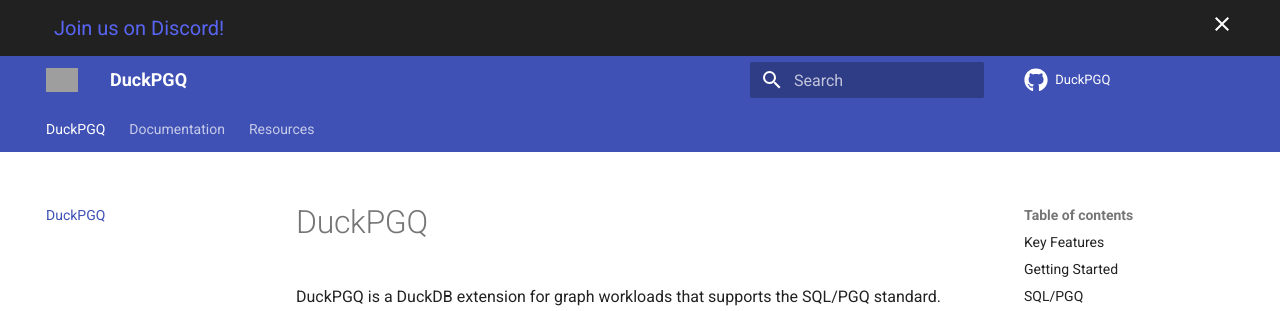
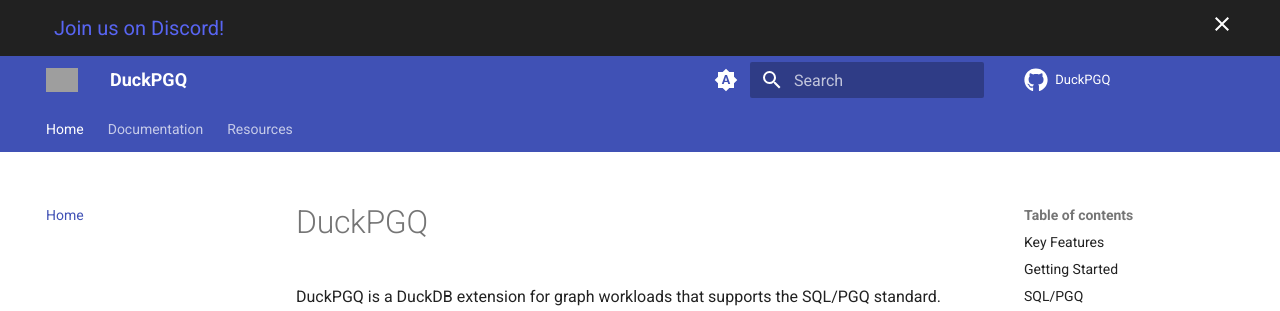
Before and after one commit to Dtenwolde/duckpgq-docs, an MkDocs documentation site: the page built from docs/index.md, in a window 1280 px wide. Shown: the top 311 px of the page. Built offline with MkDocs 1.6.1 and Material for MkDocs 9.7.7, drawn with Linux system fonts in a browser that asks for light colours; nearby versions of some CDN libraries; comment, search, counter and statistics services are not loaded; grey boxes are pictures that could not be loaded.

Commit message:
Add page description. Dark/light mode. Fix incorrect link

````diff
--- a/docs/index.md
+++ b/docs/index.md
@@ -37,7 +37,7 @@ load duckpgq;
 
 See the official [DuckPGQ community page](https://community-extensions.duckdb.org/extensions/duckpgq.html) for more information.
 
-For older DuckDB versions, please see [Loading DuckPGQ](loading.md).
+For older DuckDB versions, please see [Loading DuckPGQ](documentation/loading.md).
 
 ## SQL/PGQ
 
@@ -94,7 +94,7 @@ Finally, once we are done with our property graph, we can drop it:
 DROP PROPERTY GRAPH snb;
 ```
 
-For more information on SQL/PGQ, please see the dedicated page explaining [SQL/PGQ](sql_pgq.md) in more detail.
+For more information on SQL/PGQ, please see the dedicated page explaining [SQL/PGQ](documentation/sql_pgq.md) in more detail.
 
 ## WIP Disclaimer
 
--- a/mkdocs.yml
+++ b/mkdocs.yml
@@ -1,5 +1,7 @@
 site_name: DuckPGQ
 site_url: https://duckpgq.org
+site_description: DuckDB extension that adds support for SQL/PGQ and graph algorithms
+
 
 markdown_extensions:
   - pymdownx.highlight:
@@ -18,7 +20,7 @@ markdown_extensions:
   - md_in_html
 
 nav:
-  - DuckPGQ: index.md
+  - Home: index.md
   - Documentation:
     - SQL/PGQ: documentation/sql_pgq.md
     - Graph Functions: documentation/graph_functions.md
@@ -33,6 +35,21 @@ theme:
   name: material
   logo: assets/duckpgq-logo-circular.png
   favicon: assets/duckpgq-logo-head.png
+  palette:
+    - media: "(prefers-color-scheme)"
+      toggle:
+        icon: material/brightness-auto
+        name: Switch to light mode
+    - media: "(prefers-color-scheme: light)"
+      scheme: default
+      toggle:
+        icon: material/weather-night
+        name: Switch to dark mode
+    - media: "(prefers-color-scheme: dark)"
+      scheme: slate
+      toggle:
+        icon: material/weather-sunny
+        name: Switch to light mode
   custom_dir: overrides
   features:
     - content.code.copy
@@ -60,11 +77,6 @@ plugins:
         sort_authors_by: name
         exclude:
             - index.md
-  - social:
-      cards_layout_options:
-        title: DuckPGQ
-        description: DuckDB extension that adds support for SQL/PGQ and graph algorithms
-
 
 extra:
   generator: false
````
Also changed, not shown: docs/documentation/property_graph.md (+1 -1 lines).
